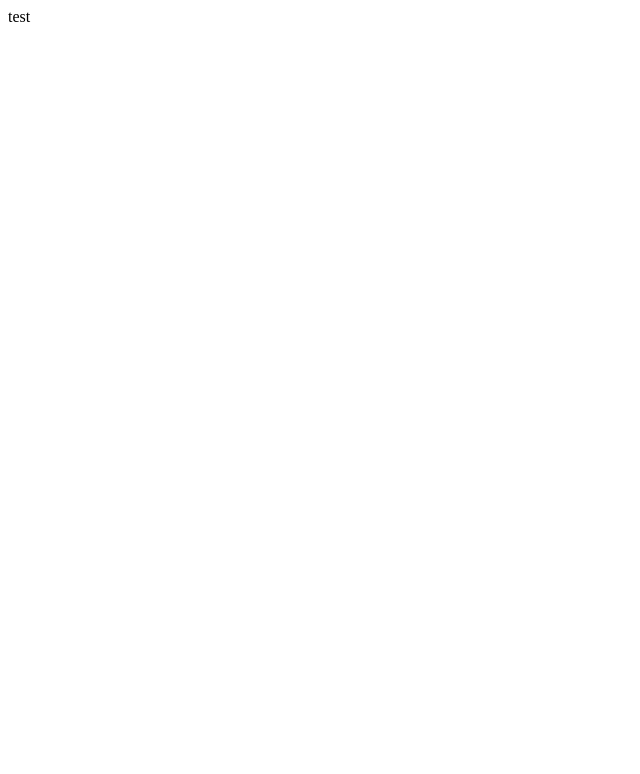
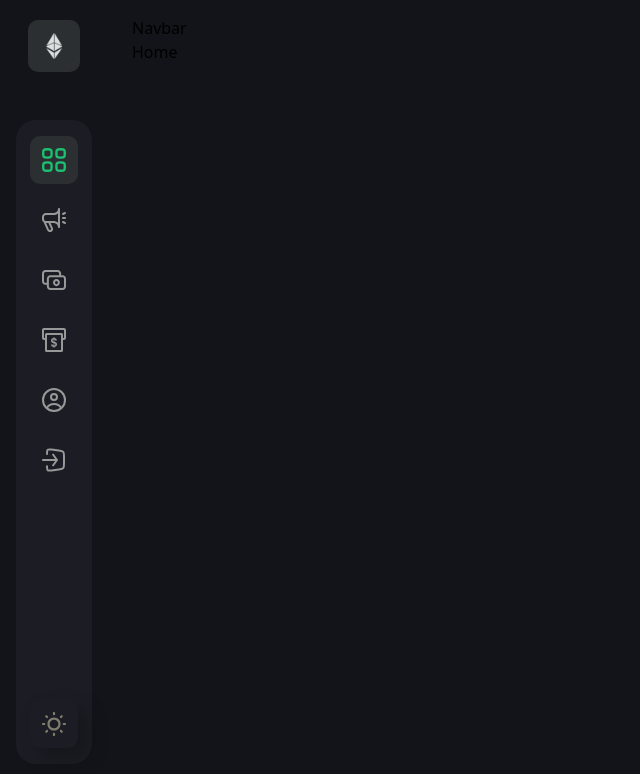
Before and after one commit to benroz3/CryptoRaiser, a React (Vite) app in the folder client/: page / in a window 1280 px wide. Shown: the top 774 px of the page, without its empty margins (0-640 px from the left). Built offline with nearby package versions, Linux system fonts and the light colour scheme.

Commit message:
created sidebar component
created the basic pages and components

```diff
--- a/client/src/App.tsx
+++ b/client/src/App.tsx
@@ -1,5 +1,24 @@
+import { Route, Routes } from "react-router-dom";
+import { Home, Profile, CreateCampaign, CampaignDetails } from "./pages";
+import { Sidebar, Navbar } from "./components";
+
 const App = () => {
-  return <div>test</div>;
+  return (
+    <div className="relative sm:-8 p-4 bg-[#13131a] min-h-screen flex flex-row">
+      <div className="sm:flex hidden mr-10 relative">
+        <Sidebar />
+      </div>
+      <div className="flex-1 max-sm:w-full max-w-[1280px] mx-auto sm:pr-5">
+        <Navbar />
+        <Routes>
+          <Route path="/" element={<Home />} />
+          <Route path="/profile" element={<Profile />} />
+          <Route path="/create-campaign" element={<CreateCampaign />} />
+          <Route path="/campaign-details" element={<CampaignDetails />} />
+        </Routes>
+      </div>
+    </div>
+  );
 };
 
 export default App;
--- /dev/null
+++ b/client/src/components/Navbar.tsx
@@ -0,0 +1,5 @@
+const Navbar = () => {
+  return <div>Navbar</div>;
+};
+
+export default Navbar;
--- /dev/null
+++ b/client/src/components/Sidebar.tsx
@@ -0,0 +1,81 @@
+import { useState } from "react";
+import { Link, useNavigate } from "react-router-dom";
+import { navlinks } from "../utils/routes";
+import { logo, sun } from "../assets";
+
+interface Props {
+  style?: string;
+  name?: string;
+  imgUrl?: string;
+  isActive?: string;
+  disabled?: boolean;
+  handleClick?: () => void;
+}
+
+const Icon = ({
+  style,
+  name,
+  imgUrl,
+  isActive,
+  disabled,
+  handleClick,
+}: Props) => {
+  return (
+    <div
+      className={`w-[48px] h-[48px] rounded-[10px] flex justify-center items-center
+      ${style}
+      ${isActive && isActive === name && "bg-[#2c2f32]"}
+      ${!disabled && "cursor-pointer"}
+      `}
+      onClick={handleClick}
+    >
+      {!isActive ? (
+        <img
+          src={imgUrl}
+          style={{ filter: "invert(1)" }}
+          alt={"fund-logo"}
+          className={`w-1/2 h-1/2`}
+        />
+      ) : (
+        <img
+          src={imgUrl}
+          alt={"fund-logo"}
+          className={`w-1/2 h-1/2 ${isActive !== name && "grayscale"}`}
+        />
+      )}
+    </div>
+  );
+};
+
+const Sidebar = () => {
+  const navigate = useNavigate();
+  const [isActive, setIsActive] = useState("dashboard");
+
+  return (
+    <div className="flex justify-between items-center flex-col sticky top-5 h-[93vh]">
+      <Link to="/">
+        <Icon style="w-[52px] h-[52px] bg-[#2c2f32]" imgUrl={logo} />
+      </Link>
+      <div className="flex-1 flex flex-col justify-between items-center bg-[#1c1c24] rounded-[20px] w-[76px] py-4 mt-12">
+        <div className="flex flex-col justify-center items-center gap-3">
+          {navlinks.map((link) => (
+            <Icon
+              key={link.name}
+              {...link}
+              isActive={isActive}
+              handleClick={() => {
+                if (!link.disabled) {
+                  setIsActive(link.name);
+                  navigate(link.link);
+                }
+              }}
+            />
+          ))}
+        </div>
+        <Icon style="bg-[#1c1c24] shadow-secondary" imgUrl={sun} />
+      </div>
+    </div>
+  );
+};
+
+export default Sidebar;
--- /dev/null
+++ b/client/src/components/index.ts
@@ -0,0 +1,2 @@
+export { default as Sidebar } from "./Sidebar";
+export { default as Navbar } from "./Navbar";
--- /dev/null
+++ b/client/src/pages/CampaignDetails.tsx
@@ -0,0 +1,5 @@
+const CampaignDetails = () => {
+  return <div>CampaignDetails</div>;
+};
+
+export default CampaignDetails;
--- /dev/null
+++ b/client/src/pages/CreateCampaign.tsx
@@ -0,0 +1,5 @@
+const CreateCampaign = () => {
+  return <div>CreateCampaign</div>;
+};
+
+export default CreateCampaign;
--- /dev/null
+++ b/client/src/pages/Home.tsx
@@ -0,0 +1,7 @@
+const Home = () => {
+  return (
+    <div>Home</div>
+  )
+}
+
+export default Home
--- /dev/null
+++ b/client/src/pages/Profile.tsx
@@ -0,0 +1,7 @@
+const Profile = () => {
+  return (
+    <div>Profile</div>
+  )
+}
+
+export default Profile
--- /dev/null
+++ b/client/src/pages/index.ts
@@ -0,0 +1,4 @@
+export { default as Home } from './Home';
+export { default as Profile } from './Profile';
+export { default as CreateCampaign } from './CreateCampaign';
+export { default as CampaignDetails } from './CampaignDetails';
--- a/client/tailwind.config.js
+++ b/client/tailwind.config.js
@@ -1,8 +1,18 @@
 /** @type {import('tailwindcss').Config} */
-export default {
-  content: ["./src/**/*.{html,js,ts,jsx,tsx}"],
+module.exports = {
+  content: [
+    "./index.html",
+    "./src/**/*.{js,ts,jsx,tsx}",
+  ],
   theme: {
-    extend: {},
+    extend: {
+      fontFamily: {
+        epilogue: ['Epilogue', 'sans-serif'],
+      },
+      boxShadow: {
+        secondary: '10px 10px 20px rgba(2, 2, 2, 0.25)',
+      },
+    },
   },
   plugins: [],
 }
```
Also changed, not shown: client/src/main.tsx (+8 -4 lines), 1 other file (tests, documents, lock files or other folders).
